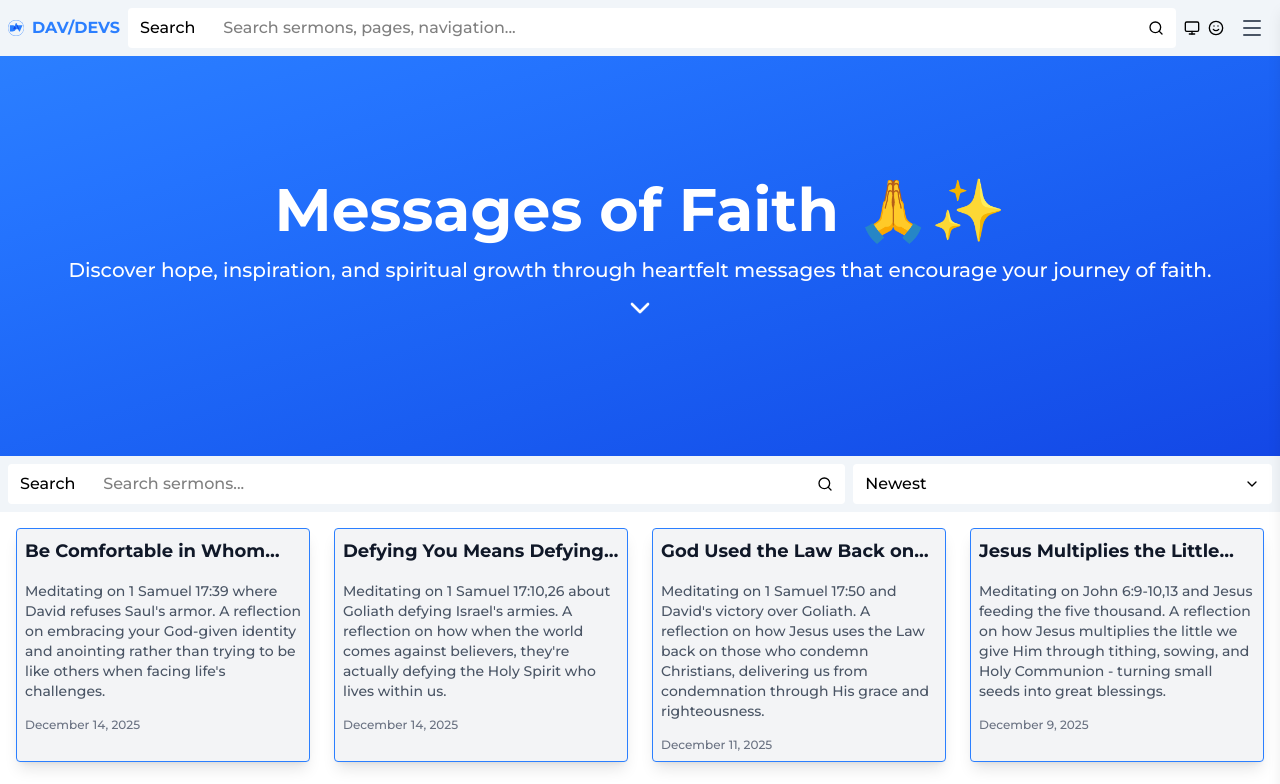
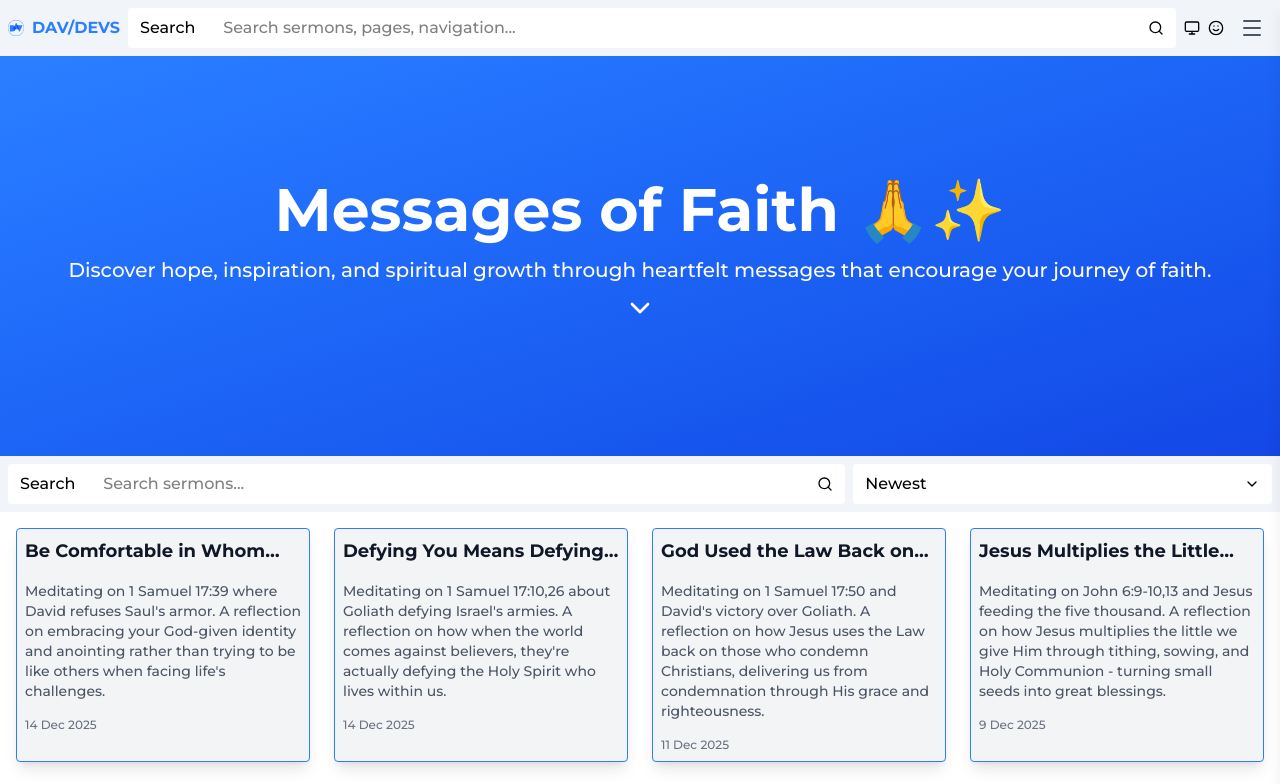
Before and after one commit to davinaleong/proj-davdevs-2025, a Next.js app: page /faith in a window 1280 px wide. Shown: the top 784 px of the page. Built offline with nearby package versions, Linux system fonts and the light colour scheme.

Commit message:
Done with the date formatting.

```diff
--- a/app/components/PostPage.tsx
+++ b/app/components/PostPage.tsx
@@ -5,6 +5,7 @@ import TagFlex from "./TagFlex"
 import Tag from "./Tag"
 import { getPostBySlug, PostType } from "../utils/content"
 import { MDXRemote } from 'next-mdx-remote/rsc'
+import dateFormatConfig from '../config/date-format.json'
 
 interface PostPageParams {
     slug: string
@@ -22,11 +23,10 @@ export default function PostPage({ params, postType }: PostPageProps) {
         notFound()
     }
 
-    const formattedDate = new Date(post.date).toLocaleDateString('en-US', {
-        year: 'numeric',
-        month: 'long',
-        day: 'numeric'
-    })
+    const formattedDate = new Date(post.date).toLocaleDateString(
+        dateFormatConfig.dateFormat.locale,
+        dateFormatConfig.dateFormat.options as Intl.DateTimeFormatOptions
+    )
 
     return (
         <div>
--- a/app/components/PostsList.tsx
+++ b/app/components/PostsList.tsx
@@ -7,6 +7,7 @@ import ListFooter from "./ListFooter"
 import CardGrid from "./CardGrid"
 import Card from "./Card"
 import sortOptions from '../config/sort-options.json'
+import dateFormatConfig from '../config/date-format.json'
 
 interface PostsListProps {
     posts: PostSummary[]
@@ -121,11 +122,10 @@ export default function PostsList({
                         description={post.description}
                         href={`${defaultBaseHref}/${post.slug}`}
                         featured={post.featured}
-                        footerText={new Date(post.date).toLocaleDateString('en-US', {
-                            year: 'numeric',
-                            month: 'long',
-                            day: 'numeric'
-                        })}
+                        footerText={new Date(post.date).toLocaleDateString(
+                            dateFormatConfig.dateFormat.locale,
+                            dateFormatConfig.dateFormat.options as Intl.DateTimeFormatOptions
+                        )}
                     />
                 ))}
             </CardGrid>
--- /dev/null
+++ b/app/config/date-format.json
@@ -0,0 +1,10 @@
+{
+  "dateFormat": {
+    "locale": "en-SG",
+    "options": {
+      "year": "numeric",
+      "month": "short",
+      "day": "numeric"
+    }
+  }
+}
```
